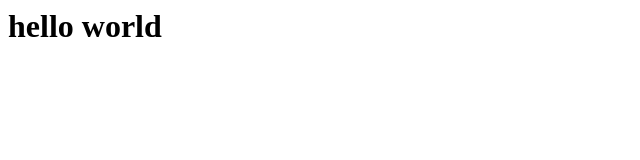
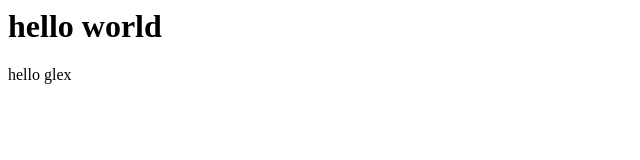
Before and after one commit to vamshi-glex/localRepo, a plain HTML site: page index.html in a window 1280 px wide. Shown: the full height of the page, 0-640 px from the left. Drawn offline with Linux system fonts and the light colour scheme.

Commit message:
Add new feature

```diff
--- a/index.html
+++ b/index.html
@@ -1 +1,2 @@
 <h1>hello world</h1>
+<p>hello glex</p>
```
